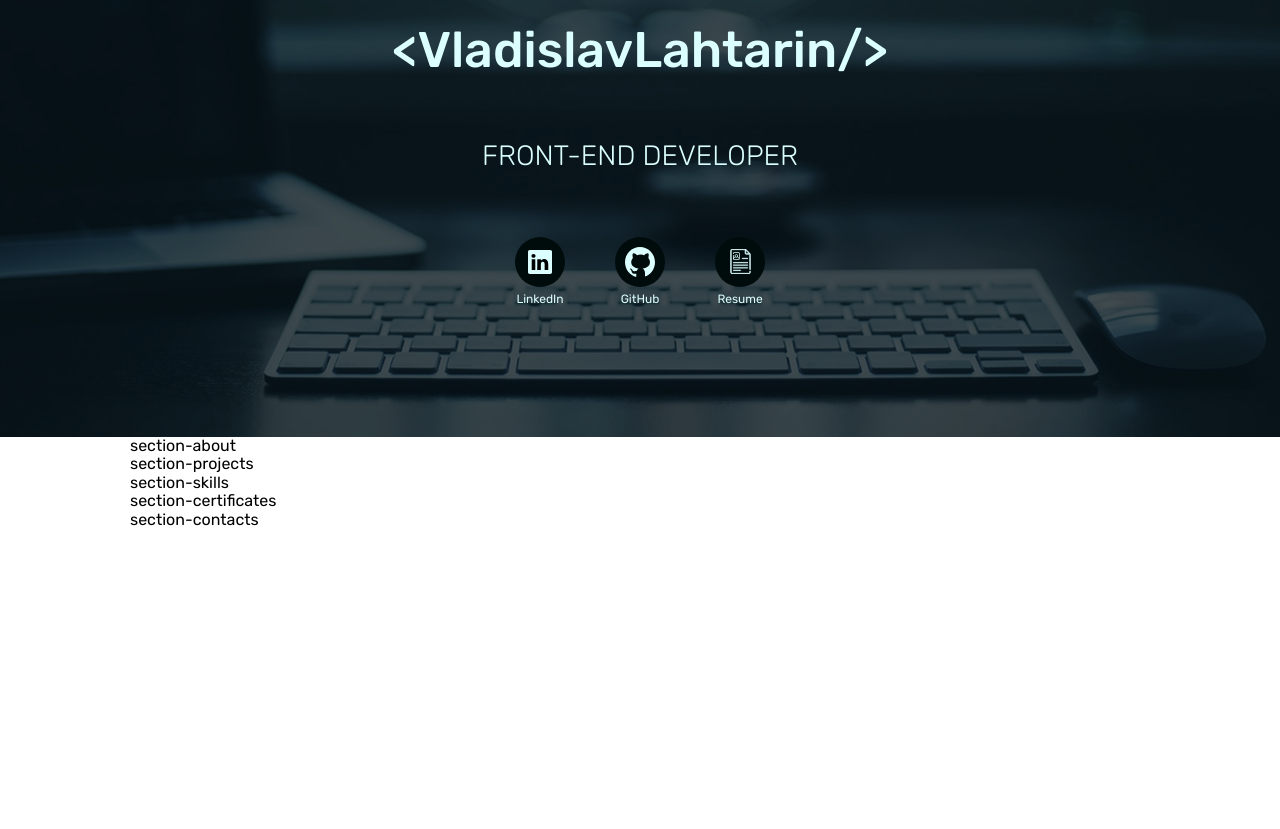
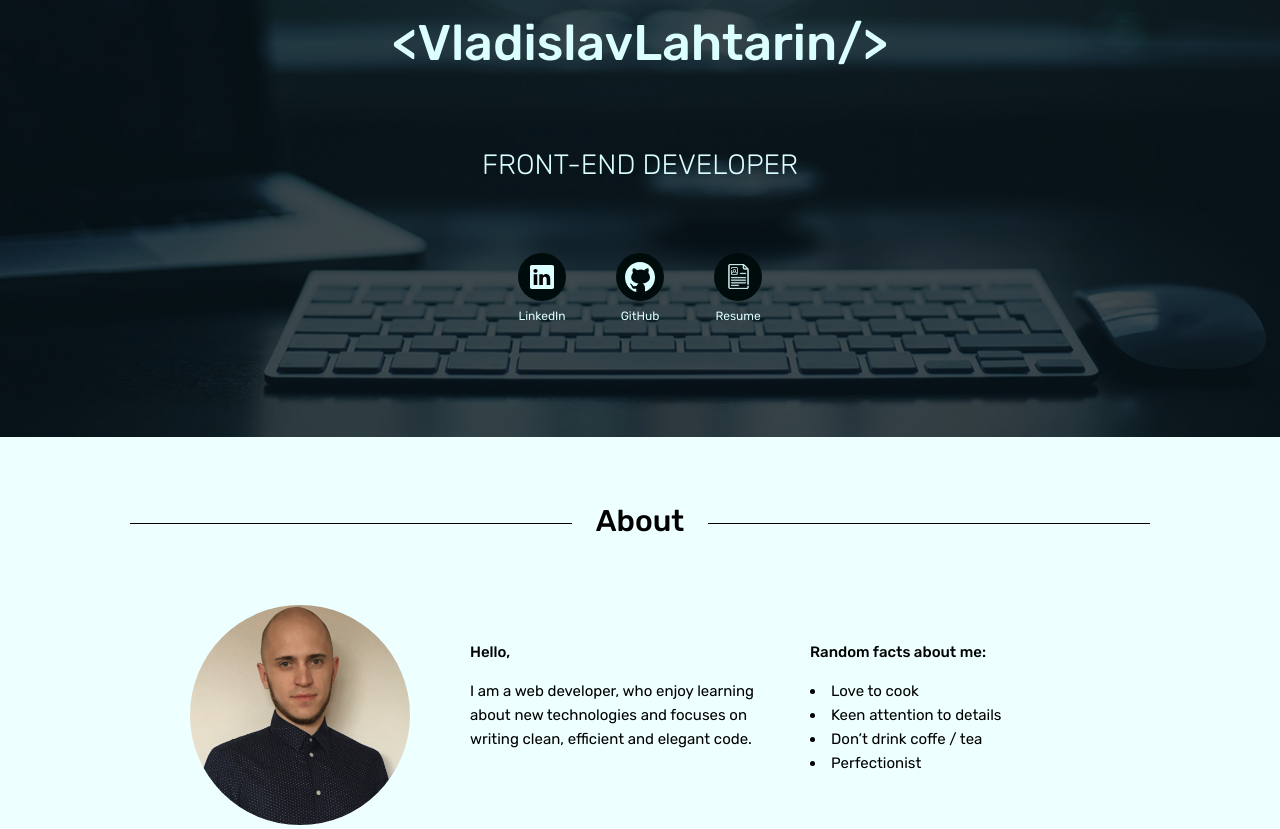
Before and after one commit to vladlaht/portfolio, a website built with Parcel: page index.html in a window 1280 px wide. Shown: the part 363-1192 px from the top of the page. Before the commit the page ends 892 px from the top, so only its background shows below. Built offline with nearby package versions, Linux system fonts and the light colour scheme.

Commit message:
Finished about-section, started project-section, added mixins, devided variables into separate class.

```diff
--- a/css/main.scss
+++ b/css/main.scss
@@ -1,30 +1,78 @@
-@import "normalize.scss";
+@import "normalizer/normalize";
+@import "variables/variables";
 
 //--- mixins ---
 @mixin font-rubik {
   font-family: 'Rubik', sans-serif;
 }
 
+@mixin section-title($color) {
+  overflow: hidden;
+  text-align: center;
+  font-weight: $font-weight-medium;
+  padding: 60px 0;
+
+  &::before,
+  &::after {
+    background-color: $color;
+    content: "";
+    display: inline-block;
+    height: 1px;
+    position: relative;
+    vertical-align: middle;
+    width: 50%;
+
+  }
+
+  &::before {
+    right: 0.8em;
+    margin-left: -50%;
+  }
+
+  &::after {
+    left: 0.8em;
+    margin-right: -50%;
+  }
+
+}
+
+@mixin section-background($url) {
+  color: $color-font-main;
+  background: url($url) no-repeat 50% 50%;
+  background-size: cover;
+  position: relative;
+}
+
+@mixin section-background-mask {
+  content: "";
+  position: absolute;
+  z-index: 5;
+  top: 0;
+  right: 0;
+  bottom: 0;
+  left: 0;
+  background-color: $color-bg-mask;
+  opacity: 0.7;
+}
+
+@mixin section-inner-masked {
+  height: 100vh;
+  position: relative;
+  z-index: 10;
+}
+
+@mixin section-bottom-padding {
+  padding-bottom: 70px;
+}
+
 //--- /mixins ---
-
-//--- variables ---
-$color-white: #FFFFFF;
-$color-black: #000000;
-$color-bg-main: #FFF;
-$color-bg-secondary: #FFF;
-$color-bg-mask: #000B0C;
-$color-font-main: #DBFEFE;
-$color-font-secondary: #FFF;
-
-$font-weight-light: 300;
-$font-weight-regular: 400;
-$font-weight-medium: 500;
-//--- /variables ---
 
 
 // --- common ---
 body {
   @include font-rubik;
+  font-size: 15px;
+  line-height: 1.6;
 }
 
 .section-outer {
@@ -40,47 +88,29 @@ body {
 
 // --- header ---
 .section-header {
-  color: $color-font-main;
-  background: url("../img/background/header-bg.jpg") no-repeat 50% 50%;
-  background-size: cover;
-  position: relative;
+  @include section-background("../img/background/header-bg.jpg");
 
   &::before {
-    content: "";
-    position: absolute;
-    z-index: 5;
-    top: 0;
-    right: 0;
-    bottom: 0;
-    left: 0;
-    background-color: $color-bg-mask;
-    opacity: 0.7;
+    @include section-background-mask
   }
 
   .section-inner {
-    height: 100vh;
-    position: relative;
-    z-index: 10;
+    @include section-inner-masked;
     display: flex;
+    align-items: center;
+    justify-content: center;
   }
 
   &-content {
-    flex-grow: 1;
-    display: flex;
-    align-items: center;
+    padding-top: 255px
   }
-
-  &-wrapper {
-    margin: 255px auto 0;
 
   &-person,
   &-links {
     text-align: center;
-
   }
 
   &-person {
-
     &__name {
       font-size: 50px;
       font-weight: $font-weight-medium;
@@ -93,7 +123,6 @@ body {
       font-weight: $font-weight-light;
     }
   }
-
 
   &-links {
     display: flex;
@@ -113,8 +142,8 @@ body {
         justify-content: center;
         align-items: center;
         position: relative;
-          width: 50px;
-          height: 50px;
+        width: 48px;
+        height: 48px;
         transition: 0.40s;
 
         &::before {
@@ -147,20 +176,88 @@ body {
   }
 }
 
-}
-
 // --- /header ---
 
 // --- about ---
 .section-about {
+  @include section-bottom-padding;
+  background-color: $color-bg-main;
 
+  &__title {
+    @include section-title($color-black);
+  }
+
+  &-content {
+    display: flex;
+    align-items: center;
+    justify-content: center;
+  }
+
+  &__photo {
+    img {
+      display: block;
+      margin-left: auto;
+      margin-right: auto;
+      height: 220px;
+      width: auto;
+      border-radius: 100%;
+    }
+  }
+
+  &__description {
+    &-title {
+      font-weight: $font-weight-medium;
+    }
+
+    &-text {
+      margin-top: 1em;
+      padding-right: 40px;
+    }
+  }
+
+  &__facts {
+    &-title {
+      font-weight: $font-weight-medium;
+    }
+
+    &-list {
+      ul {
+        padding-inline-start: 0;
+        list-style: inside;
+      }
+    }
+  }
+
+  &__photo,
+  &__description,
+  &__facts {
+    flex: 1;
+  }
+
+  &__description,
+  &__facts {
+    height: 150px;
+  }
 }
 
 // --- /about ---
 
 // --- projects ---
 .section-projects {
+  @include section-bottom-padding;
+  @include section-background("../img/background/project-bg.jpg");
 
+  &::before {
+    @include section-background-mask;
+  }
+
+  .section-inner {
+   @include section-inner-masked;
+  }
+
+  &__title {
+    @include section-title($color-white);
+  }
 }
 
 // --- /projects ---
--- a/css/normalize.scss
+++ b/css/normalizer/normalize.scss
@@ -39,8 +39,13 @@ main {
 
 h1 {
   font-size: 2em;
-  margin: 0.67em 0;
 }
+
+h1, h2, h3, h4, h5, h6 {
+  margin-top: 0;
+  margin-bottom: 0;
+}
+
 
 /* Grouping content
    ========================================================================== */
--- /dev/null
+++ b/css/variables/variables.scss
@@ -0,0 +1,11 @@
+$color-white: #FFFFFF;
+$color-black: #000000;
+$color-bg-main: #EDFFFF;
+$color-bg-secondary: #171F28;
+$color-bg-mask: #000B0C;
+$color-font-main: #DBFEFE;
+
+
+$font-weight-light: 300;
+$font-weight-regular: 400;
+$font-weight-medium: 500;
--- a/index.html
+++ b/index.html
@@ -2,7 +2,7 @@
 <html lang="en">
 <head>
     <meta charset="utf-8">
-    <link rel="shortcut icon" href="img/small_logo.png">
+    <link rel="shortcut icon" href="img/svg/vl.svg">
     <meta name="viewport" content="width=device-width, initial-scale=1.0">
 
     <title>Vladislav Lahtarin</title>
@@ -17,33 +17,30 @@
 <section class="section-outer section-header">
     <div class="section-inner">
         <div class="section-header-content">
-            <div class="section-header-wrapper">
-                <div class="section-header-wrapper-person">
-                    <div class="section-header-wrapper-person__name">&#60;VladislavLahtarin/&#62;</div>
-                    <div class="section-header-wrapper-person__position"> FRONT-END DEVELOPER</div>
+            <div class="section-header-person">
+                <div class="section-header-person__name">&#60;VladislavLahtarin/&#62;</div>
+                <div class="section-header-person__position"> FRONT-END DEVELOPER</div>
             </div>
-                <div class="section-header-wrapper-links">
-
-                    <a class="section-header-wrapper-links__item" href="https://www.linkedin.com/in/vladislav-lahtarin/"
+            <div class="section-header-links">
+                <a class="section-header-links__item" href="https://www.linkedin.com/in/vladislav-lahtarin/"
                    target="_blank">
                     <div class="logo">
                         <img src="img/svg/linkedin-icon.svg" alt="linkedin">
                     </div>
                     <div class="name">LinkedIn</div>
                 </a>
-                    <a class="section-header-wrapper-links__item" href="https://github.com/vladlaht" target="_blank">
+                <a class="section-header-links__item" href="https://github.com/vladlaht" target="_blank">
                     <div class="logo">
                         <img src="img/svg/github.svg" alt="github">
                     </div>
                     <div class="name">GitHub</div>
                 </a>
-                    <a class="section-header-wrapper-links__item" href="https://github.com/vladlaht" target="_blank">
+                <a class="section-header-links__item" href="https://github.com/vladlaht" target="_blank">
                     <div class="logo">
                         <img src="img/svg/resume.svg" alt="resume">
                     </div>
                     <div class="name">Resume</div>
                 </a>
-                </div>
             </div>
         </div>
     </div>
@@ -53,7 +50,30 @@
 <!-- About-->
 <section class="section-outer section-about">
     <div class="section-inner">
-        section-about
+        <h1 class="section-about__title">About</h1>
+        <div class="section-about-content">
+            <div class="section-about__photo">
+                <img src="img/pictures/about-picture.png" alt="photo">
+            </div>
+            <div class="section-about__description">
+                <span class="section-about__description-title">Hello,</span>
+                <div class="section-about__description-text">
+                    I am a web developer, who enjoy learning about new technologies
+                    and focuses on writing clean, efficient and elegant code.
+                </div>
+            </div>
+            <div class="section-about__facts">
+                <span class="section-about__facts-title">Random facts about me:</span>
+                <div class="section-about__facts-list">
+                    <ul>
+                        <li>Love to cook</li>
+                        <li>Keen attention to details</li>
+                        <li>Don’t drink coffe / tea</li>
+                        <li>Perfectionist</li>
+                    </ul>
+                </div>
+            </div>
+        </div>
     </div>
 </section>
 <!-- /About-->
@@ -61,7 +81,36 @@
 <!-- Projects-->
 <section class="section-outer section-projects">
     <div class="section-inner">
-        section-projects
+        <h1 class="section-projects__title">Projects</h1>
+        <div class="section-projects-content">
+            <div class="section-projects-list">
+                <div class="section-projects-list__item">
+                    <div class="section-projects-list__item-photo">
+                        <img src="" alt="image">
+                    </div>
+                    <div class="section-projects-list__item-description">
+                        <div class="title">SMARTS SUPPORT</div>
+                        <div class="tags">
+                            <div class="tag">HTML</div>
+                            <div class="tag">CSS</div>
+                        </div>
+                        <div class="text">I had to make the Smarts support service application from scratch.
+                            The main purpose of this support service is to create and manage cases based on end customer
+                            problems.
+
+                            I was responsible for:
+                            - Web design
+                            - Develop web application using React-redux technology
+                            -Create simple backend for saving and reciving tickets
+                        </div>
+                        <div class="button-area">
+                            <button>CODE</button>
+                            <button>DEMO</button>
+                        </div>
+                    </div>
+                </div>
+            </div>
+        </div>
     </div>
 </section>
 <!-- /Projects-->
```
Also changed, not shown: css/main.css, css/normalizer/normalize.css (renamed from css/normalize.css), img/background/project-bg.jpg (added), img/pictures/about-picture.png (added), img/small_logo.png (deleted), img/svg/vl.svg (added), 3 other files. Lines whose indentation alone changed are shown as unchanged.
